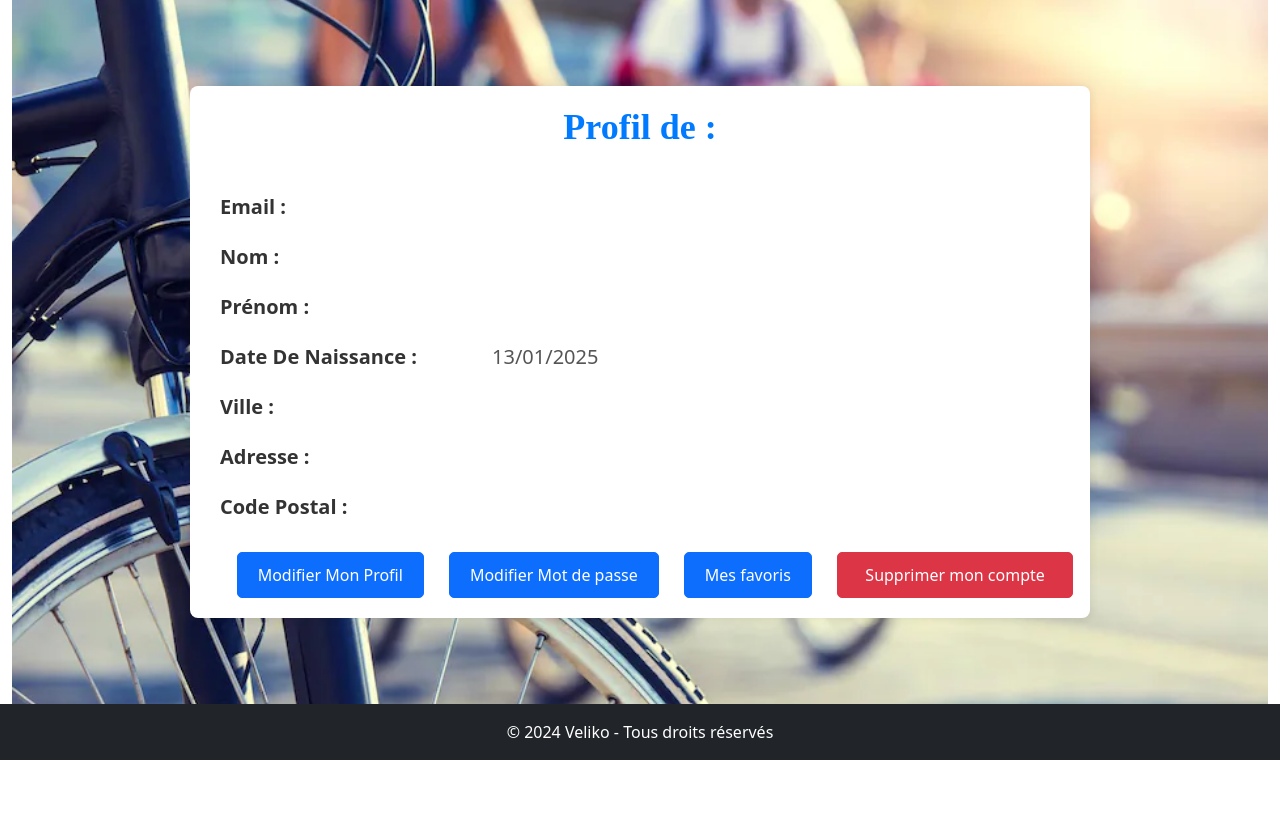
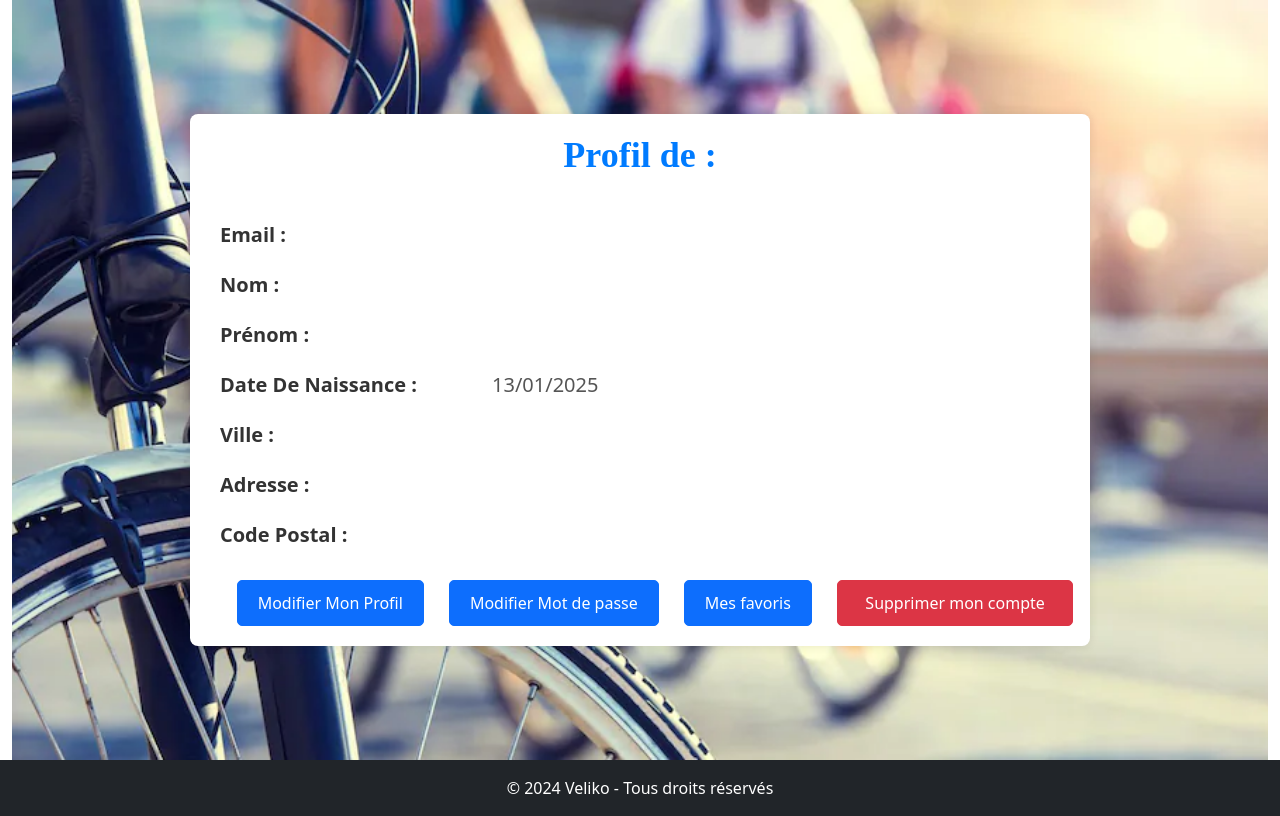
Before and after one commit to ort-montreuil/BTS-SIO-G3-2025-VELIKO-Web, a Symfony app: template templates/user/profile.html.twig in a window 1280 px wide. Shown: the part 100-916 px from the top of the page. Before the commit the page ends 860 px from the top, so only its background shows below. Run offline with Twig, Linux system fonts and the light colour scheme; the template is opened without the code that fills it, so the values that code supplies are empty; style sheets or scripts are compiled from the project's sources; some libraries are stand-ins or nearby versions.

Commit message:
MODIF HTML

```diff
--- a/src/Form/UserType.php
+++ b/src/Form/UserType.php
@@ -21,9 +21,6 @@ class UserType extends AbstractType
     {
         $builder
             ->add('email', EmailType::class, [
-                'constraints' => [
-                    new Callback([$this, 'validateEmailDomain']),
-                ],
             ])
             ->add('nom', TextType::class, [
 
--- a/templates/user/profile.html.twig
+++ b/templates/user/profile.html.twig
@@ -19,7 +19,7 @@
             justify-content: center;
             align-items: center;
             flex-wrap: wrap;
-            height: 88vh;
+            height: 95vh;
             box-sizing: border-box;
             background: url('{{ asset('image/velo-cyclisme-cyclistes.webp') }}') center center no-repeat;
             background-size: cover;
```
